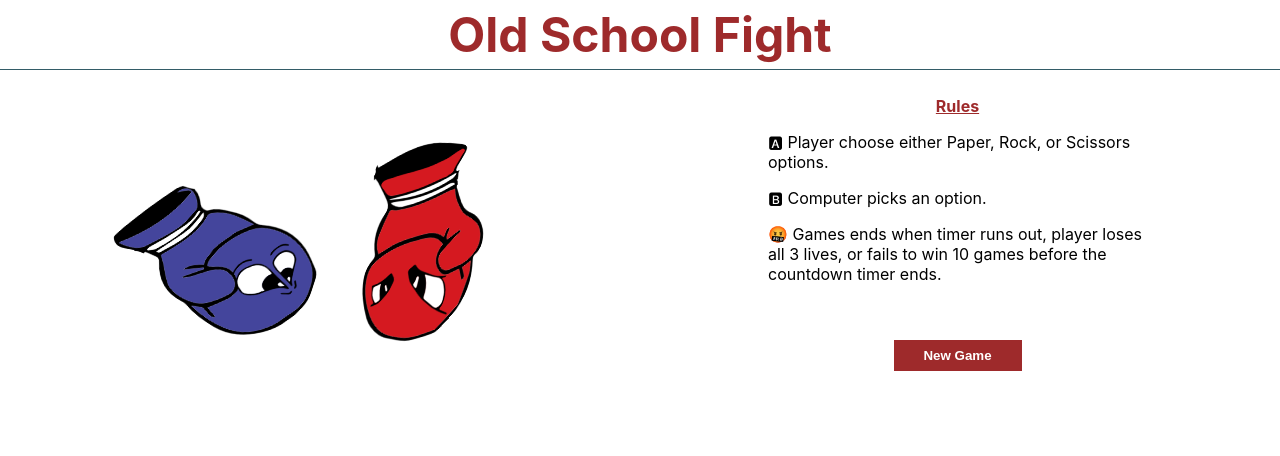
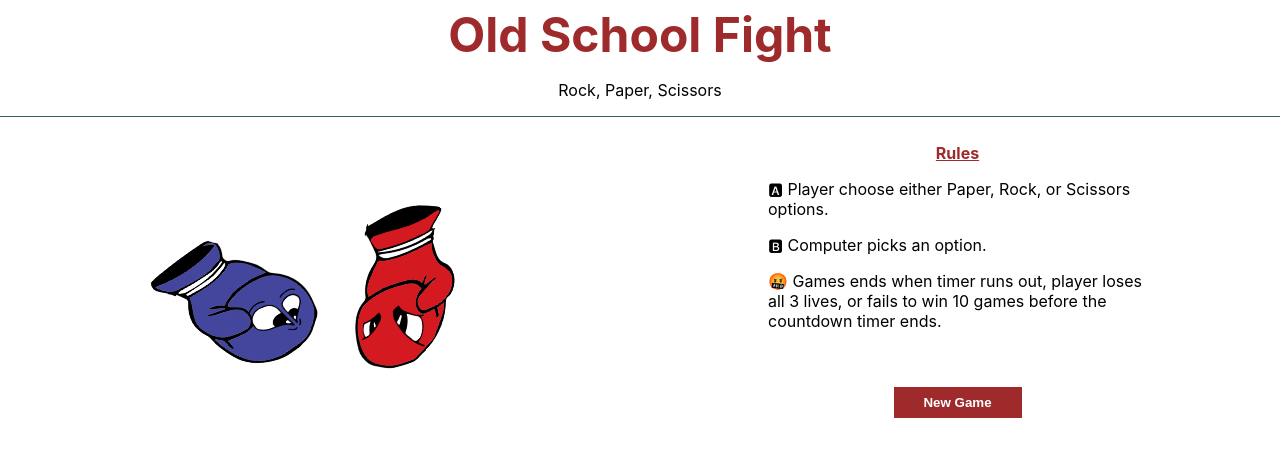
Before and after one commit to jcsmileyjr/rocks-paper-scissors, a React (Create React App) app: page / in a window 1280 px wide. Shown: the top 456 px of the page. Built offline with nearby package versions, Linux system fonts and the light colour scheme.

Commit message:
Feature: Pulsing Animation

```diff
--- a/src/components/landingPage/landingPage.css
+++ b/src/components/landingPage/landingPage.css
@@ -8,6 +8,8 @@
 .landingPage__imageContainer--layout {
     display: flex;
     margin-top: 3px;
+    transform: scale(1);
+    animation: pulse-black 3s infinite;
 }
 
 .landingPage__image--style {
@@ -94,6 +96,7 @@
     }
 }
 
+/*Resource: https://alligator.io/css/css-spinning-loader-animation/*/
 .spinning-gloves {
     animation-name: rotate-image;
     animation-iteration-count: infinite;
@@ -109,4 +112,19 @@
     to {
       transform: rotate(360deg);
     }
+}
+
+/*Resource: https://www.florin-pop.com/blog/2019/03/css-pulse-effect/*/
+@keyframes pulse-black {
+    0% {
+      transform: scale(0.75);
+    }
+
+    70% {
+      transform: scale(1);
+    }
+
+    100% {
+      transform: scale(.75);
+    }
   }
--- a/src/components/title/Title.js
+++ b/src/components/title/Title.js
@@ -3,6 +3,7 @@ const Title = () => {
     return(
         <section className="title__container--style">
             <p className="title__content--style"> Old School Fight </p>
+            <p>Rock, Paper, Scissors</p>
         </section>
     );
 }
--- a/src/components/title/title.css
+++ b/src/components/title/title.css
@@ -1,11 +1,12 @@
 .title__content--style {
-    text-align: center;
+
     color: #9E2A2B;
     margin: 5px auto;
     font-weight: bolder;
 }
 
 .title__container--style {
+    text-align: center;
     background-color: white;
     border-bottom-color: #335C67;
     border-bottom-width: 1px;
```
